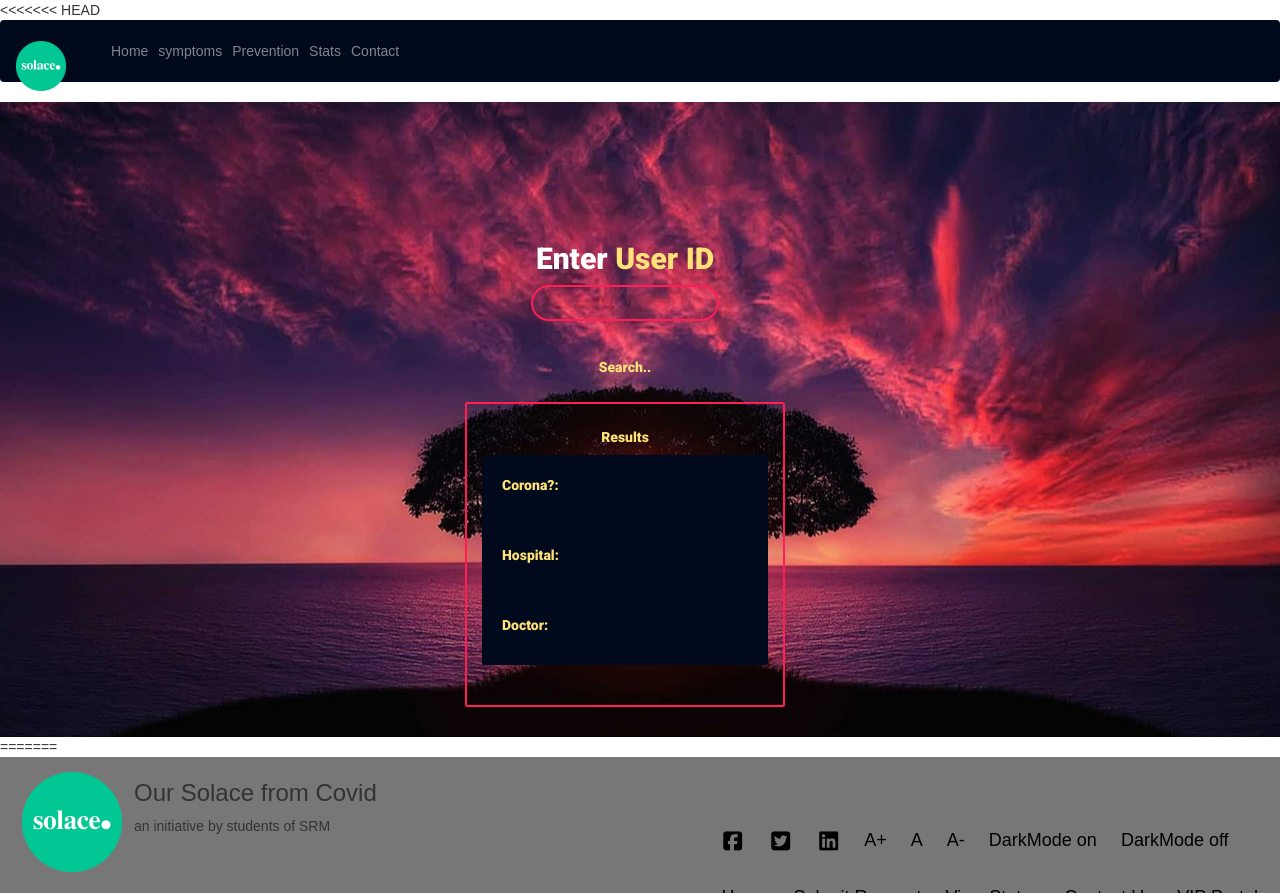
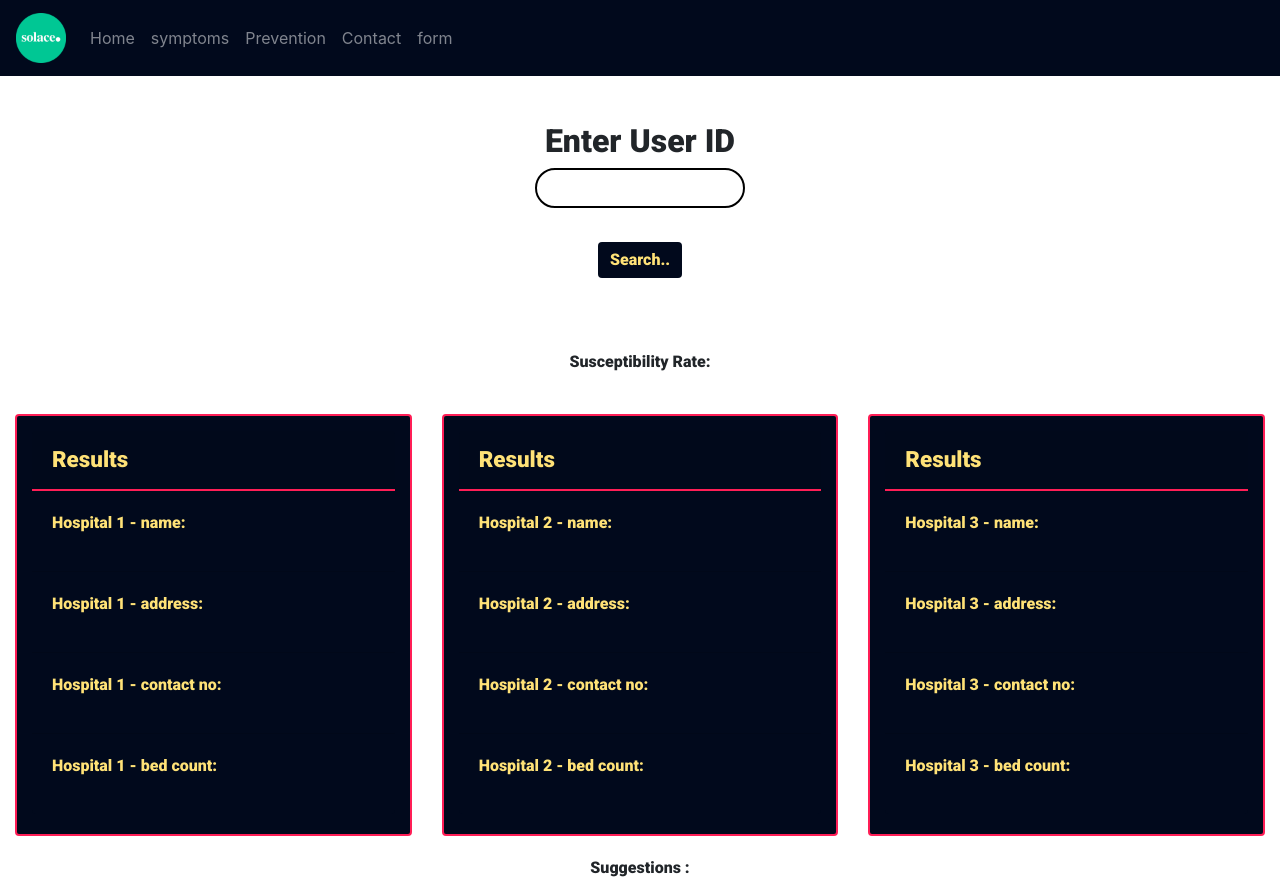
Before and after one commit to Hack-Rx/Corona-War, a PHP site: page /stat.php in a window 1280 px wide. Shown: the top 893 px of the page. Run offline with PHP 8.4, Linux system fonts and the light colour scheme; some libraries are stand-ins or nearby versions.

Commit message:
final commit

```diff
--- a/Read.js
+++ b/Read.js
@@ -19,14 +19,60 @@
 
   firebase.database().ref('/messages/'+user).once('value').then(function (snapshot) {
 
-    var names= (snapshot.val() && snapshot.val().corona)
-    var genders=(snapshot.val() && snapshot.val().hospital)
-    var ages=(snapshot.val() && snapshot.val().doctor)
+    var names= (snapshot.val() && snapshot.val().inference)
+    // var genders=(snapshot.val() && snapshot.val().recommended_hospitals)
+    var suggestions=(snapshot.val() && snapshot.val().friendly_info)
+    // var clinics=(snapshot.val() && snapshot.val().clinic)
+    // var suggestions=(snapshot.val() && snapshot.val().suggestion)
+    // var addresss=(snapshot.val() && snapshot.val().haddress)
+    // var contacts=(snapshot.val() && snapshot.val().contact)
+    // var beds=(snapshot.val() && snapshot.val().bed)
 
 
     document.getElementById("names").innerHTML=names;
+    // document.getElementById("genders").innerHTML=genders;
+    document.getElementById("suggestions").innerHTML=suggestions;
+    // document.getElementById("clinics").innerHTML=clinics;
+    // document.getElementById("suggestions").innerHTML=suggestions;
+    // document.getElementById("addresss").innerHTML=addresss;
+    // document.getElementById("contacts").innerHTML=contacts;
+    // document.getElementById("beds").innerHTML=beds;
+  })
+
+  firebase.database().ref('/messages/'+user+'/recommended_hospitals/hospital-001').once('value').then(function (snapshot) {
+    var genders=(snapshot.val() && snapshot.val().hospital_name)
+    var h1address=(snapshot.val() && snapshot.val().hospital_address)
+    var h1contact=(snapshot.val() && snapshot.val().hopital_contact)
+    var h1bed=(snapshot.val() && snapshot.val().hopital_bed_vacant)
+
     document.getElementById("genders").innerHTML=genders;
-    document.getElementById("ages").innerHTML=ages;
+    document.getElementById("h1address").innerHTML=h1address;
+    document.getElementById("h1contact").innerHTML=h1contact;
+    document.getElementById("h1bed").innerHTML=h1bed;
+  })
+
+  firebase.database().ref('/messages/'+user+'/recommended_hospitals/hospital-002').once('value').then(function (snapshot) {
+    var h2name=(snapshot.val() && snapshot.val().hospital_name)
+    var h2address=(snapshot.val() && snapshot.val().hospital_address)
+    var h2contact=(snapshot.val() && snapshot.val().hopital_contact)
+    var h2bed=(snapshot.val() && snapshot.val().hopital_bed_vacant)
+
+    document.getElementById("h2name").innerHTML=h2name;
+    document.getElementById("h2address").innerHTML=h2address;
+    document.getElementById("h2contact").innerHTML=h2contact;
+    document.getElementById("h2bed").innerHTML=h2bed;
+  })
+
+  firebase.database().ref('/messages/'+user+'/recommended_hospitals/hospital-003').once('value').then(function (snapshot) {
+    var h3name=(snapshot.val() && snapshot.val().hospital_name)
+    var h3address=(snapshot.val() && snapshot.val().hospital_address)
+    var h3contact=(snapshot.val() && snapshot.val().hopital_contact)
+    var h3bed=(snapshot.val() && snapshot.val().hopital_bed_vacant)
+
+    document.getElementById("h3name").innerHTML=h3name;
+    document.getElementById("h3address").innerHTML=h3address;
+    document.getElementById("h3contact").innerHTML=h3contact;
+    document.getElementById("h3bed").innerHTML=h3bed;
   })
 
 
--- a/css/styles.css
+++ b/css/styles.css
@@ -20,8 +20,10 @@
     border-bottom:  5px solid #ff1e56;
   }
 .card{
-  width:100%;
+  width:100% !important;
+  overflow: scroll;
 }
+
 #google_translate_element{
   position: relative;
   /* bottom:0;
@@ -275,7 +277,7 @@
 }*/
 
 .card-container {
-  padding: 5px;
+  /* padding: 5px; */
 }
 
 .cardd{
@@ -545,7 +547,10 @@
   display: flex;
   justify-content: center;
 }
-
+input:checked input{
+  /* background-color: teal; */
+  background-color: #00b7c2;
+}
 .submit-form{
   display: flex;
   flex-direction: column;
@@ -559,11 +564,11 @@
 }
 
 .submit-form input{
-  background: none;
+  /* background: none; */
   padding:6px;
   border-radius:50px;
-  border: 2px solid #ff1e56;
-  color:#ffe277;
+  border: 2px solid black;
+  /* color:#ffe277; */
 }
 .submit-form input:hover{
   box-shadow: #091224;
@@ -572,7 +577,7 @@
 section button{
   padding: 4px;
   background-color:#01091c !important;
-  background: none !important;
+  /* background: none !important; */
   color: #ffe277!important;
   outline: none !important;
   border:none !important;
@@ -593,13 +598,13 @@
 .sunrise{
   font-family: 'Roboto',
   sans-serif;
-  background: url(../images/sunrise.jpg) no-repeat center center fixed;
-   background-size: cover;
+  /* background: url(../images/sunrise.jpg) no-repeat center center fixed; */
+   /* background-size: cover; */
 
-  max-width: 100%;
-  max-height: 100%;
+  /* max-width: 100%; */
+  /* max-height: 100%; */
 }
-.form-cont .list-group li{
+.form-contt .list-group li{
   background:#01091c;
   color: #ffe277;
   padding: 20px;
@@ -610,21 +615,30 @@
   /* padding-bottom: 120px; */
   padding-bottom: 20px;;
   color:#ffe277;
-  background:none;
+  /* background:none; */
   /* height:300px; */
   margin-bottom: 30px;
     border: 2px solid #ff1e56;
+    background-color: #01091c;
+
+}
+.result-card .card-header{
+  border-bottom:2px solid #ff1e56;
+
+}
+.result-card li{
+    /* border-bottom:2px solid #ff1e56; */
 
 }
 .radio-inline{
   margin:0 14px;
 
 }
-iframe{
+/* iframe{
   height:600px;
 
 
-}
+} */
 .tracker{
   display: flex;
   align-items: center;
@@ -632,6 +646,7 @@
 }
 .input-group option{
   color:white;
+
 
 
 }
@@ -644,3 +659,23 @@
 
 
 }
+
+.iframe-container {
+  position: relative;
+  overflow: hidden;
+  width: 100%;
+  height:100px;
+  padding-top: 56.25%;
+   /* padding-top: 100%; */
+   /* 1:1 Aspect Ratio */
+  /* 16:9 Aspect Ratio (divide 9 by 16 = 0.5625) */
+}
+.responsive-iframe {
+  position: absolute;
+  top: 0;
+  left: 0;
+  bottom: 0;
+  right: 0;
+  width: 100%;
+  height: 100%;
+}
--- a/stat.php
+++ b/stat.php
@@ -1,4 +1,3 @@
-<<<<<<< HEAD
 <?php //include 'header.php';?>
 <!DOCTYPE html>
 <html lang="en" dir="ltr">
@@ -63,11 +62,12 @@
           <li class="nav-item">
             <a class="nav-link" href="index.php#symp">Prevention</a>
           </li>
-          <li class="nav-item">
-            <a class="nav-link " href="#stats" >Stats</a>
-          </li>
+
           <li class="nav-item">
             <a class="nav-link " href="#contact">Contact</a>
+          </li>
+           <li class="nav-item">
+            <a class="nav-link " href="form.php">form</a>
           </li>
           <li class="nav-item">
              <div id="google_translate_element" ></div>
@@ -78,52 +78,82 @@
     <div class="sunrise">
 <section class="row form-cont">
 	<div class="submit-form col-xs-12 col-sm-3">
-		<h2><span class="color">Enter</span> <span style="color:#ffe277">User  ID</span> </h2>
+		<h2>Enter User  ID </h2>
 		<input type ="text" id="user" required="required"><br>
 		 <button style="margin-top:10px" id="submit" type="submit" class="btn btn-primary" name="submit" onclick="getdata();">Search..</button>
       </div>
     </section>
+   <div class="col-xs-12 col-md-12">
+    <p style="margin-top:50px; text-align:center">Susceptibility Rate:  <strong id="names"></strong></p><br>
+  </div>
+<section class="row form-contt card-deck">
 
-<section class="row form-cont">
 
-  <div class="card col-xs-12 col-sm-3 result-card" >
-  <div class="card-header" style="text-align:center;font-size:1.4rem;">
+  <div class="card col-xs-12 col-sm-4 result-card" >
+  <div class="card-header" style="font-size:1.4rem;">
     Results
   </div>
   <ul class="list-group list-group-flush">
-    <li class="list-group-item"><p>Corona?:  <strong id="names"></strong></p></li>
-    <li class="list-group-item"><p>Hospital:  <strong id="genders"></strong></p></li>
-    <li class="list-group-item"><p>Doctor:  <strong id="ages"></strong></p></li>
+    <li class="list-group-item"><p>Hospital 1 - name:  <strong id="genders"></strong></p></li>
+    <li class="list-group-item">	<p>Hospital 1 - address: <strong id="h1address"></strong></p></li>
+    <li class="list-group-item">	<p>Hospital 1 - contact no: <strong id="h1contact"></strong></p>
+</li>
+<li class="list-group-item">		<p>Hospital 1 - bed count: <strong id="h1bed"></strong></p>
+</li>
   </ul>
 </div>
+<div class="card col-xs-12 col-sm-4 result-card" >
+  <div class="card-header" style="font-size:1.4rem;">
+    Results
+  </div>
+  <ul class="list-group list-group-flush">
+    <li class="list-group-item">	<p>Hospital 2 - name: <strong id="h2name"></strong></p>
+</li>
+    <li class="list-group-item">		<p>Hospital 2 - address: <strong id="h2address"></strong></p></li>
+    <li class="list-group-item">	<p>Hospital 2 - contact no: <strong id="h2contact"></strong></p>
 
+</li>
+<li class="list-group-item">	<p>Hospital 2 - bed count: <strong id="h2bed"></strong></p>
+
+</li>
+  </ul>
+</div>
+<div class="card col-xs-12 col-sm-4 result-card" >
+  <div class="card-header" style="font-size:1.4rem;">
+    Results
+  </div>
+  <ul class="list-group list-group-flush">
+    <li class="list-group-item">	<p>Hospital 3 - name: <strong id="h3name"></strong></p>
+
+</li>
+    <li class="list-group-item">		<p>Hospital 3 - address: <strong id="h3address"></strong></p>
+</li>
+    <li class="list-group-item">	<p>Hospital 3 - contact no: <strong id="h3contact"></strong></p>
+
+</li>
+<li class="list-group-item">	<p>Hospital 3 - bed count: <strong id="h3bed"></strong></p>
+
+
+</li>
+  </ul>
+</div>
+<div class="col-xs-12 col-sm-12" style="text-align:center;margin-top:20px">
+  	<p>Suggestions : <strong id="suggestions"></strong></p>
+
+</div>
 	<!-- <p style="margin-top:50px">Corona?:  <strong id="names"></strong></p><br>
 	<p>Hospital:  <strong id="genders"></strong></p><br>
 	<p>Doctor:  <strong id="ages"></strong></p><br> -->
 
 </section>
 </div>
-=======
-<?php include 'header.php';?>
-
-<center>
-	<h2>Enter User ID :</h2>
-	<input type ="text" id="user" required="required"><br>
-	 <button style="margin-top:10px" id="submit" type="submit" class="btn btn-primary" name="submit" onclick="getdata();">Search..</button>
-</center>
-<center>
-	<p style="margin-top:50px">Corona?:  <strong id="names"></strong></p><br>
-	<p>Hospital:  <strong id="genders"></strong></p><br>
-	<p>Doctor:  <strong id="ages"></strong></p><br>
-
-</center>
-
->>>>>>> ceaedbfaa7d1f5527fa52590207116e2b9dd5d28
 
 <!-- <iframe style="width:120px;height:240px;margin-top: -10px;margin-bottom: 20px; margin-left: 520px" marginwidth="0" marginheight="0" scrolling="no" frameborder="0" src="//ws-in.amazon-adsystem.com/widgets/q?ServiceVersion=20070822&OneJS=1&Operation=GetAdHtml&MarketPlace=IN&source=ss&ref=as_ss_li_til&ad_type=product_link&tracking_id=ayoun8100-21&marketplace=amazon&region=IN&placement=B0899S5DNN&asins=B0899S5DNN&linkId=e4eedfb11cc409ba48a84f6c57dede3f&show_border=true&link_opens_in_new_window=true"></iframe>
 <iframe style="width:120px;height:240px;margin-top: -10px;margin-bottom: 20px; margin-left: 150px" marginwidth="0" marginheight="0" scrolling="no" frameborder="0" src="//ws-in.amazon-adsystem.com/widgets/q?ServiceVersion=20070822&OneJS=1&Operation=GetAdHtml&MarketPlace=IN&source=ss&ref=as_ss_li_til&ad_type=product_link&tracking_id=ayoun8100-21&marketplace=amazon&region=IN&placement=B0851H66G4&asins=B0851H66G4&linkId=2469a54b191b28394b304ecb32c7bf8a&show_border=true&link_opens_in_new_window=true"></iframe> -->
 
-<<<<<<< HEAD
+<div class="iframe-container">
+<iframe class="responsive-iframe"src="https://www.google.com/maps/embed?pb=!1m18!1m12!1m3!1d4270.045010118016!2d77.00603671499174!3d10.885008560156074!2m3!1f0!2f0!3f0!3m2!1i1024!2i768!4f13.1!3m3!1m2!1s0x3ba85aab2034f569%3A0xc05985234d5685d0!2sKarpagam%20Hospital!5e1!3m2!1sen!2sin!4v1592009532732!5m2!1sen!2sin" width="600" height="450" frameborder="0" style="border:0;" allowfullscreen="" aria-hidden="false" tabindex="0"></iframe>
+</div>
 <div class="row footer" id="contact">
   <div class=" col-xs-12 col-md-12 footer-top">
     <ul>
@@ -148,16 +178,11 @@
  <p>Made with ❤️   &#xa9;2020 Solace</p>
   </div>
 </div>
-=======
-
-
->>>>>>> ceaedbfaa7d1f5527fa52590207116e2b9dd5d28
 
 <script src="https://www.gstatic.com/firebasejs/7.14.6/firebase-app.js"></script>
 <script src="https://www.gstatic.com/firebasejs/7.14.6/firebase-analytics.js"></script>
 <script src="https://www.gstatic.com/firebasejs/7.14.6/firebase-database.js"></script>
 <script src="Read.js"></script>
-<<<<<<< HEAD
 <script type="text/javascript">
 
 function googleTranslateElementInit() {
@@ -169,7 +194,3 @@
 </body>
 </html>
 <?php //include 'footer.php';?>
-=======
-
-<?php include 'footer.php';?>
->>>>>>> ceaedbfaa7d1f5527fa52590207116e2b9dd5d28
```
Also changed, not shown: form.php (+5 -2 lines), index.php (+26 -26 lines), login.php (added, +98 -0 lines), store.php (added, +114 -0 lines).
